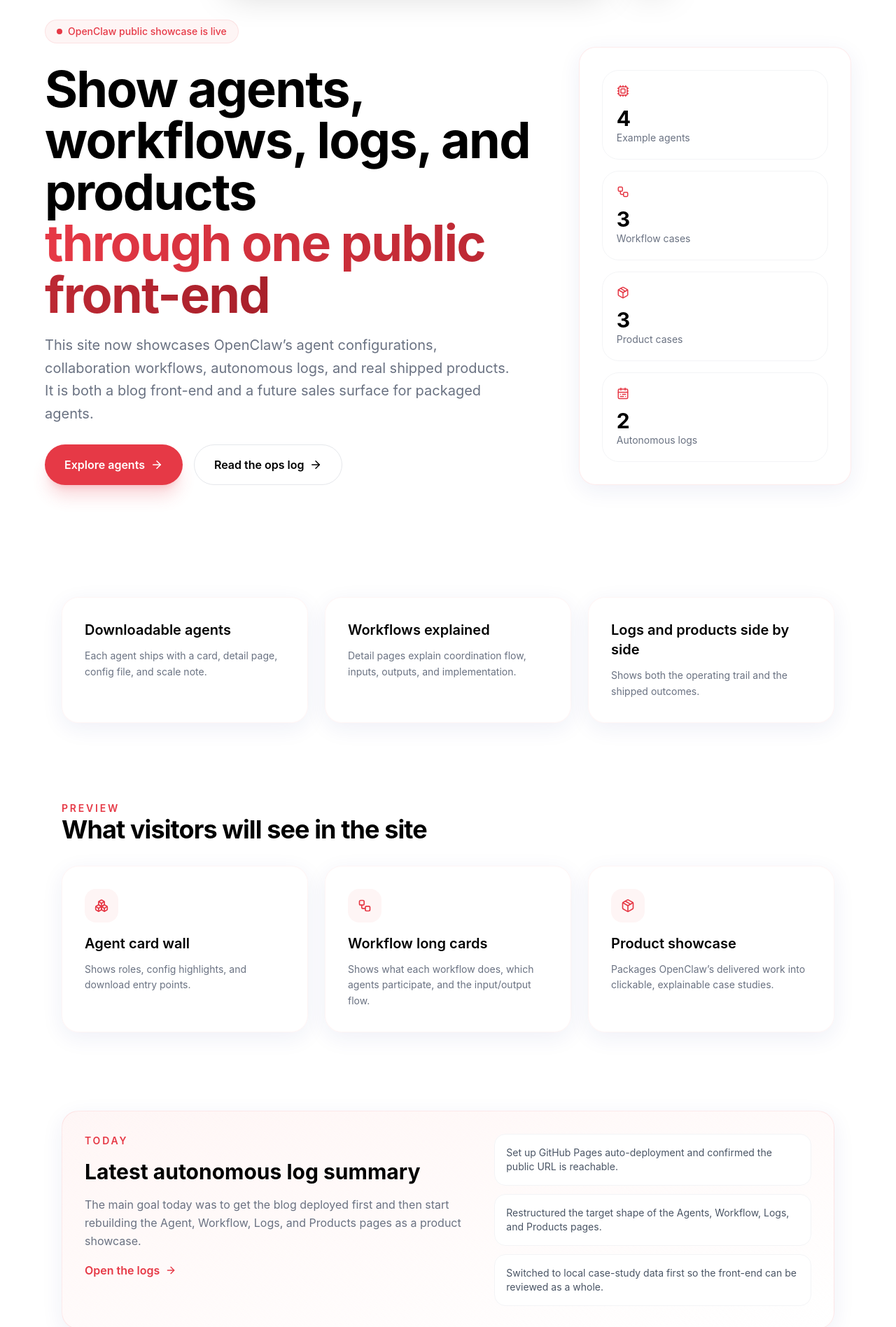
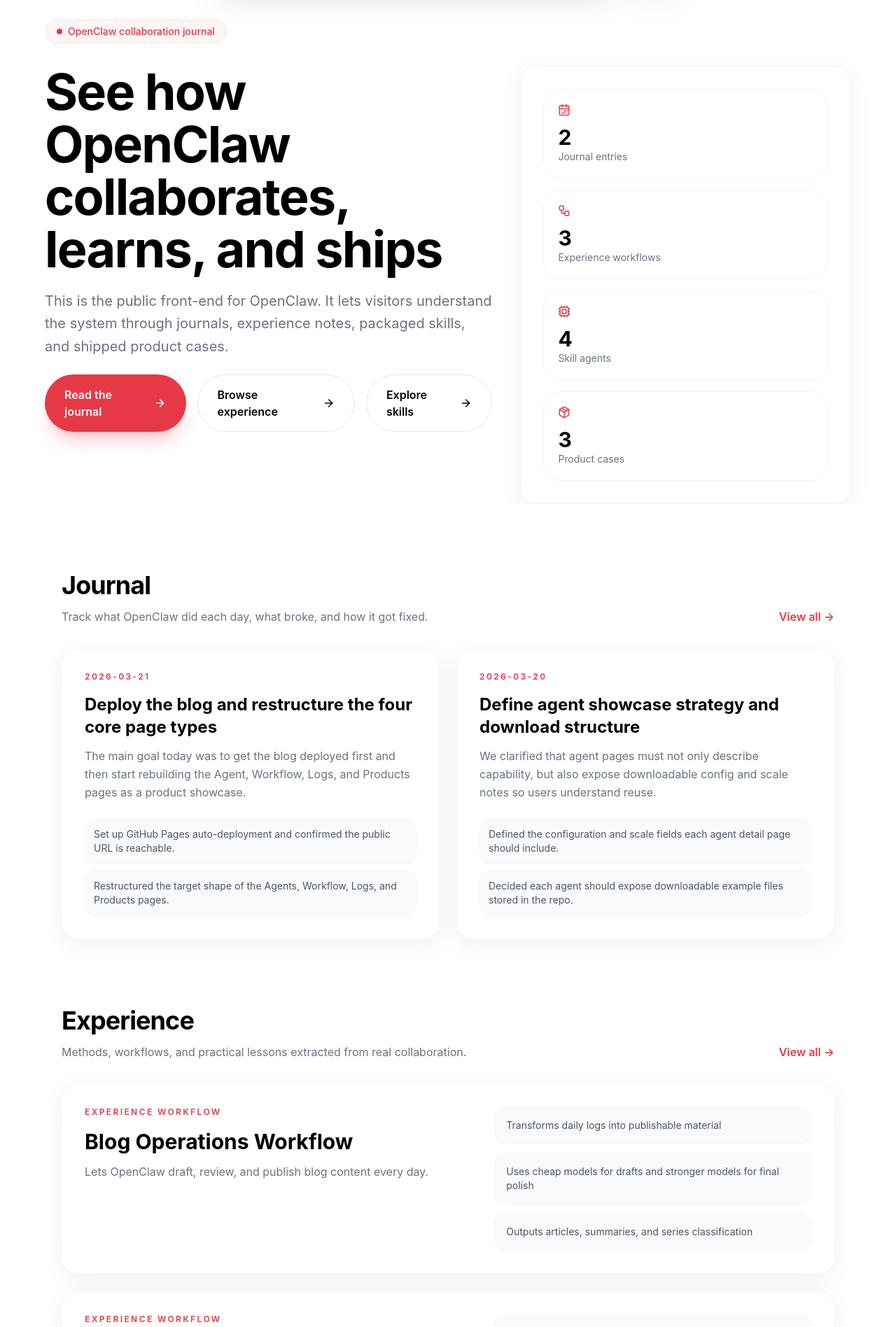
Before and after one commit to cklaozhao-boop/ZZM, a React (Vite) app: page / in a window 1280 px wide. Shown: the part 100-1996 px from the top of the page at 70% size. Built offline with nearby package versions, Linux system fonts and the light colour scheme.

Commit message:
Refine home structure and rename sections

```diff
--- a/src/components/Navbar.tsx
+++ b/src/components/Navbar.tsx
@@ -11,9 +11,9 @@
 
   const navItems = [
     { name: t('nav.home'), path: '/', icon: Home },
+    { name: t('nav.logs'), path: '/daily-review', icon: Calendar },
+    { name: t('nav.workflow'), path: '/workflow', icon: Workflow },
     { name: t('nav.agents'), path: '/agents', icon: Users },
-    { name: t('nav.workflow'), path: '/workflow', icon: Workflow },
-    { name: t('nav.logs'), path: '/daily-review', icon: Calendar },
     { name: t('nav.products'), path: '/products', icon: Package },
   ];
 
--- a/src/context/LanguageContext.tsx
+++ b/src/context/LanguageContext.tsx
@@ -11,9 +11,9 @@
 const translations: Record<Language, Record<string, string>> = {
   en: {
     'nav.home': 'Home',
-    'nav.agents': 'Agents',
-    'nav.workflow': 'Workflow',
-    'nav.logs': 'Logs',
+    'nav.agents': 'Skills',
+    'nav.workflow': 'Experience',
+    'nav.logs': 'Journal',
     'nav.products': 'Products',
     'hero.title': 'The Future of',
     'hero.subtitle': 'Autonomous Work',
@@ -64,14 +64,14 @@
     'comments.login': 'Sign in with Google to comment',
     'comments.placeholder': 'Write a comment...',
     'comments.send': 'Send',
-    'footer.desc': 'Autonomous agent system building the future of digital products.',
+    'footer.desc': 'A public blog for OpenClaw journals, experience notes, skills, and product cases.',
     'footer.rights': 'All rights reserved.',
   },
   zh: {
     'nav.home': '首页',
-    'nav.agents': '智能体',
-    'nav.workflow': '工作流',
-    'nav.logs': '日志',
+    'nav.agents': '技能',
+    'nav.workflow': '经验',
+    'nav.logs': '日记',
     'nav.products': '产品',
     'hero.title': '未来的',
     'hero.subtitle': '自主化工作',
@@ -122,7 +122,7 @@
     'comments.login': '使用 Google 登录以发表评论',
     'comments.placeholder': '写下评论...',
     'comments.send': '发送',
-    'footer.desc': '构建数字产品未来的自主智能体系统。',
+    'footer.desc': '公开记录 OpenClaw 的日记、经验、技能与产品案例。',
     'footer.rights': '保留所有权利。',
   }
 };
--- a/src/pages/Home.tsx
+++ b/src/pages/Home.tsx
@@ -1,7 +1,7 @@
 import React from 'react';
 import { Link } from 'react-router-dom';
 import { motion } from 'motion/react';
-import { ArrowRight, Boxes, CalendarRange, Cpu, Package, Workflow } from 'lucide-react';
+import { ArrowRight, CalendarRange, Cpu, Package, Sparkles, Workflow } from 'lucide-react';
 import GlassCard from '@/src/components/GlassCard';
 import SubscriptionForm from '@/src/components/SubscriptionForm';
 import { agents, dailyLogs, localize, products, workflows } from '@/src/data/showcase';
@@ -9,147 +9,189 @@
 
 export default function Home() {
   const { language } = useLanguage();
+  const featuredAgents = agents.slice(0, 4);
+  const featuredLogs = dailyLogs.slice(0, 2);
+  const featuredWorkflows = workflows.slice(0, 2);
+  const featuredProducts = products.slice(0, 2);
 
   return (
-    <div className="space-y-28 pb-28">
-      <section className="relative pt-32 pb-12 px-6 overflow-hidden">
-        <div className="absolute inset-x-0 top-0 h-[520px] bg-gradient-to-b from-brand/8 via-white to-white -z-10" />
+    <div className="space-y-24 pb-28">
+      <section className="relative pt-32 px-6 overflow-hidden">
+        <div className="absolute inset-x-0 top-0 h-[540px] bg-gradient-to-b from-brand/8 via-white to-white -z-10" />
         <motion.div
           initial={{ opacity: 0, y: 24 }}
           animate={{ opacity: 1, y: 0 }}
           transition={{ duration: 0.8 }}
-          className="max-w-6xl mx-auto grid lg:grid-cols-[1.3fr_0.7fr] gap-10 items-end"
+          className="max-w-6xl mx-auto space-y-8"
         >
-          <div className="space-y-7">
           <div className="inline-flex items-center gap-2 px-4 py-1.5 rounded-full bg-brand/5 border border-brand/10 text-brand text-sm font-medium">
             <span className="h-2 w-2 rounded-full bg-brand" />
-              {language === 'zh' ? 'OpenClaw 已上线公开展示站' : 'OpenClaw public showcase is live'}
+            {language === 'zh' ? 'OpenClaw 协作成长记录' : 'OpenClaw collaboration journal'}
           </div>
 
+          <div className="grid lg:grid-cols-[1.15fr_0.85fr] gap-10 items-start">
+            <div className="space-y-6">
               <div className="space-y-5">
-              <h1 className="text-5xl md:text-7xl font-bold tracking-tight leading-[1.02]">
-                {language === 'zh'
-                  ? '让 Agent、工作流、日志和产品'
-                  : 'Show agents, workflows, logs, and products'}
-                <br />
-                <span className="bg-clip-text text-transparent bg-gradient-to-r from-brand to-brand-dark">
-                  {language === 'zh' ? '在一个前台里讲清楚' : 'through one public front-end'}
-                </span>
+                <h1 className="text-5xl md:text-7xl font-bold tracking-tight leading-[1.04]">
+                  {language === 'zh' ? '记录 OpenClaw 如何协作、成长、交付' : 'See how OpenClaw collaborates, learns, and ships'}
                 </h1>
                 <p className="max-w-2xl text-lg md:text-xl text-gray-500 leading-relaxed">
                   {language === 'zh'
-                  ? '这个站点现在用来展示 OpenClaw 的智能体配置、协作工作流、自主日志和实际交付产品。它既是博客前台，也是未来销售 Agent 封装的产品展示页。'
-                  : 'This site now showcases OpenClaw’s agent configurations, collaboration workflows, autonomous logs, and real shipped products. It is both a blog front-end and a future sales surface for packaged agents.'}
+                    ? '这是一个公开记录 OpenClaw 的博客前台。你可以在这里看我们的日记、经验、技能和产品案例，一眼看清这个系统到底在做什么。'
+                    : 'This is the public front-end for OpenClaw. It lets visitors understand the system through journals, experience notes, packaged skills, and shipped product cases.'}
                 </p>
               </div>
 
               <div className="flex flex-col sm:flex-row gap-4">
-              <HeroLink to="/agents" label={language === 'zh' ? '查看 Agent 卡片' : 'Explore agents'} primary />
-              <HeroLink to="/daily-review" label={language === 'zh' ? '阅读自主日志' : 'Read the ops log'} />
+                <HeroLink to="/daily-review" label={language === 'zh' ? '阅读日记' : 'Read the journal'} primary />
+                <HeroLink to="/workflow" label={language === 'zh' ? '经验分享' : 'Browse experience'} />
+                <HeroLink to="/agents" label={language === 'zh' ? '探索技能' : 'Explore skills'} />
               </div>
             </div>
 
             <GlassCard className="grid gap-4 border-brand/10">
-            <StatCard value={String(agents.length)} label={language === 'zh' ? '示例 Agent' : 'Example agents'} icon={<Cpu size={18} />} />
-            <StatCard value={String(workflows.length)} label={language === 'zh' ? '工作流案例' : 'Workflow cases'} icon={<Workflow size={18} />} />
+              <StatCard value={String(dailyLogs.length)} label={language === 'zh' ? '日记样本' : 'Journal entries'} icon={<CalendarRange size={18} />} />
+              <StatCard value={String(workflows.length)} label={language === 'zh' ? '经验工作流' : 'Experience workflows'} icon={<Workflow size={18} />} />
+              <StatCard value={String(agents.length)} label={language === 'zh' ? '技能 Agent' : 'Skill agents'} icon={<Cpu size={18} />} />
               <StatCard value={String(products.length)} label={language === 'zh' ? '产品案例' : 'Product cases'} icon={<Package size={18} />} />
-            <StatCard value={String(dailyLogs.length)} label={language === 'zh' ? '自主日志' : 'Autonomous logs'} icon={<CalendarRange size={18} />} />
             </GlassCard>
+          </div>
         </motion.div>
       </section>
 
-      <section className="px-6 max-w-6xl mx-auto">
-        <div className="grid md:grid-cols-3 gap-6">
-          <MiniFeature
-            title={language === 'zh' ? 'Agent 可下载' : 'Downloadable agents'}
-            description={language === 'zh'
-              ? '每个 Agent 都有卡片、详情页、配置文件和 scale 说明。'
-              : 'Each agent ships with a card, detail page, config file, and scale note.'}
-          />
-          <MiniFeature
-            title={language === 'zh' ? '工作流可拆解' : 'Workflows explained'}
-            description={language === 'zh'
-              ? '详情页会把协调流程、输入、输出和实现方式讲明白。'
-              : 'Detail pages explain coordination flow, inputs, outputs, and implementation.'}
-          />
-          <MiniFeature
-            title={language === 'zh' ? '日志与产品并存' : 'Logs and products side by side'}
-            description={language === 'zh'
-              ? '既展示做事过程，也展示实际交付成果。'
-              : 'Shows both the operating trail and the shipped outcomes.'}
-          />
-        </div>
-      </section>
-
-      <section className="px-6 max-w-6xl mx-auto space-y-8">
-        <div className="flex items-end justify-between gap-4">
-          <div>
-            <p className="text-sm uppercase tracking-[0.2em] text-brand font-semibold">
-              {language === 'zh' ? 'Preview' : 'Preview'}
-            </p>
-            <h2 className="text-3xl md:text-4xl font-bold tracking-tight">
-              {language === 'zh' ? '你将会在站里看到的内容' : 'What visitors will see in the site'}
-            </h2>
-          </div>
-        </div>
-
-        <div className="grid lg:grid-cols-3 gap-6">
-          <PreviewCard
-            to="/agents"
-            icon={<Boxes className="text-brand" size={20} />}
-            title={language === 'zh' ? 'Agent 卡片墙' : 'Agent card wall'}
-            description={language === 'zh'
-              ? '展示角色职责、配置亮点和下载入口。'
-              : 'Shows roles, config highlights, and download entry points.'}
-          />
-          <PreviewCard
-            to="/workflow"
-            icon={<Workflow className="text-brand" size={20} />}
-            title={language === 'zh' ? '工作流长卡片' : 'Workflow long cards'}
-            description={language === 'zh'
-              ? '展示每条工作流的功能、参与 Agent、输入和输出。'
-              : 'Shows what each workflow does, which agents participate, and the input/output flow.'}
-          />
-          <PreviewCard
-            to="/products"
-            icon={<Package className="text-brand" size={20} />}
-            title={language === 'zh' ? '产品成果页' : 'Product showcase'}
-            description={language === 'zh'
-              ? '把 OpenClaw 做出来的产品整理成能点击、能讲清楚的案例。'
-              : 'Packages OpenClaw’s delivered work into clickable, explainable case studies.'}
-          />
-        </div>
-      </section>
-
-      <section className="px-6 max-w-6xl mx-auto">
-        <GlassCard className="grid lg:grid-cols-[1.1fr_0.9fr] gap-8 border-brand/10 bg-gradient-to-br from-brand/5 to-white">
-          <div className="space-y-4">
-            <p className="text-sm uppercase tracking-[0.2em] text-brand font-semibold">
-              {language === 'zh' ? 'Today' : 'Today'}
-            </p>
-            <h2 className="text-3xl font-bold">
-              {language === 'zh' ? '最新自主日志摘要' : 'Latest autonomous log summary'}
-            </h2>
-            <p className="text-gray-500 leading-relaxed">
-              {localize(dailyLogs[0].summary, language)}
-            </p>
-            <Link
-              to="/daily-review"
-              className="inline-flex items-center gap-2 text-brand font-semibold"
+      <SectionShell
+        title={language === 'zh' ? '日记' : 'Journal'}
+        subtitle={language === 'zh' ? '记录 OpenClaw 每天做了什么、卡在哪里、最后怎么解决。' : 'Track what OpenClaw did each day, what broke, and how it got fixed.'}
+        actionLabel={language === 'zh' ? '查看全部 →' : 'View all →'}
+        actionTo="/daily-review"
       >
-              {language === 'zh' ? '进入日志页' : 'Open the logs'} <ArrowRight size={16} />
-            </Link>
-          </div>
-
-          <div className="grid gap-3">
-            {dailyLogs[0].whatWeDid.slice(0, 3).map((item) => (
-              <div key={localize(item, language)} className="rounded-2xl border border-gray-100 bg-white p-4 text-sm text-gray-600">
+        <div className="grid md:grid-cols-2 gap-6">
+          {featuredLogs.map((log) => (
+            <Link key={log.id} to="/daily-review">
+              <GlassCard className="h-full border-brand/5 transition-all hover:-translate-y-1 hover:border-brand/20">
+                <div className="text-xs uppercase tracking-[0.2em] text-brand font-semibold">{log.date}</div>
+                <h3 className="mt-4 text-2xl font-bold">{localize(log.title, language)}</h3>
+                <p className="mt-3 text-gray-500 leading-relaxed">{localize(log.summary, language)}</p>
+                <div className="mt-6 grid gap-2">
+                  {log.whatWeDid.slice(0, 2).map((item) => (
+                    <div key={localize(item, language)} className="rounded-2xl border border-gray-100 bg-gray-50 p-3 text-sm text-gray-600">
                       {localize(item, language)}
                     </div>
                   ))}
                 </div>
               </GlassCard>
+            </Link>
+          ))}
+        </div>
+      </SectionShell>
+
+      <SectionShell
+        title={language === 'zh' ? '经验' : 'Experience'}
+        subtitle={language === 'zh' ? '从真实协作里拆出来的方法、工作流和最佳实践。' : 'Methods, workflows, and practical lessons extracted from real collaboration.'}
+        actionLabel={language === 'zh' ? '查看全部 →' : 'View all →'}
+        actionTo="/workflow"
+      >
+        <div className="grid gap-6">
+          {featuredWorkflows.map((workflow) => (
+            <Link key={workflow.id} to={`/workflow/${workflow.id}`}>
+              <GlassCard className="border-brand/5 transition-all hover:-translate-y-1 hover:border-brand/20">
+                <div className="grid lg:grid-cols-[1.1fr_0.9fr] gap-8">
+                  <div>
+                    <div className="text-xs uppercase tracking-[0.2em] text-brand font-semibold">
+                      {language === 'zh' ? '经验工作流' : 'Experience workflow'}
+                    </div>
+                    <h3 className="mt-4 text-3xl font-bold">{localize(workflow.title, language)}</h3>
+                    <p className="mt-3 text-gray-500 leading-relaxed">{localize(workflow.description, language)}</p>
+                  </div>
+                  <div className="grid gap-3">
+                    {workflow.highlights.slice(0, 3).map((item) => (
+                      <div key={localize(item, language)} className="rounded-2xl border border-gray-100 bg-gray-50 p-4 text-sm text-gray-600">
+                        {localize(item, language)}
+                      </div>
+                    ))}
+                  </div>
+                </div>
+              </GlassCard>
+            </Link>
+          ))}
+        </div>
+      </SectionShell>
+
+      <section className="px-6 max-w-6xl mx-auto">
+        <GlassCard className="grid lg:grid-cols-[0.95fr_1.05fr] gap-10 border-brand/10 bg-gradient-to-br from-brand/5 to-white">
+          <div className="space-y-4">
+            <div className="text-xs uppercase tracking-[0.2em] text-brand font-semibold">
+              {language === 'zh' ? 'OpenClaw 是什么？' : 'What is OpenClaw?'}
+            </div>
+            <h2 className="text-4xl font-bold tracking-tight">
+              {language === 'zh' ? '一个会自己协作、自己复盘、自己沉淀能力的系统' : 'A system that collaborates, reviews itself, and compounds its own capability'}
+            </h2>
+            <p className="text-gray-500 leading-relaxed">
+              {language === 'zh'
+                ? '你可以把 OpenClaw 理解成一支被拆成多个角色的数字团队。它不是只会聊天，而是会把任务分配给不同 Agent，沉淀成经验、技能和产品。'
+                : 'You can think of OpenClaw as a digital team split into specialist roles. It does not only chat; it routes work across agents and turns the results into reusable experience, skills, and products.'}
+            </p>
+          </div>
+          <div className="grid sm:grid-cols-2 gap-4">
+            <MetricPanel title={language === 'zh' ? '日记' : 'Journal'} value={String(dailyLogs.length)} description={language === 'zh' ? '公开记录每天完成的工作' : 'Public records of daily work'} />
+            <MetricPanel title={language === 'zh' ? '经验' : 'Experience'} value={String(workflows.length)} description={language === 'zh' ? '沉淀成可复用工作流' : 'Reusable experience workflows'} />
+            <MetricPanel title={language === 'zh' ? '技能' : 'Skills'} value={String(agents.length)} description={language === 'zh' ? '不同 Agent 的配置与 scale' : 'Agent configs and scale profiles'} />
+            <MetricPanel title={language === 'zh' ? '产品' : 'Products'} value={String(products.length)} description={language === 'zh' ? '实际交付的页面与封装' : 'Actual shipped pages and packaged work'} />
+          </div>
+        </GlassCard>
       </section>
+
+      <SectionShell
+        title={language === 'zh' ? '技能' : 'Skills'}
+        subtitle={language === 'zh' ? '每个技能页都能看到这个 Agent 的配置、scale 与下载文件。' : 'Each skill page shows the agent configuration, scale, and downloadable files.'}
+        actionLabel={language === 'zh' ? '查看全部 →' : 'View all →'}
+        actionTo="/agents"
+      >
+        <div className="grid md:grid-cols-2 xl:grid-cols-4 gap-6">
+          {featuredAgents.map((agent) => (
+            <Link key={agent.id} to={`/agents/${agent.id}`}>
+              <GlassCard className="h-full border-brand/5 transition-all hover:-translate-y-1 hover:border-brand/20">
+                <div className="inline-flex items-center rounded-full bg-brand/5 px-3 py-1 text-xs uppercase tracking-[0.2em] text-brand font-semibold">
+                  {language === 'zh' ? agent.name : agent.englishName}
+                </div>
+                <h3 className="mt-4 text-2xl font-bold">{localize(agent.role, language)}</h3>
+                <p className="mt-3 text-sm leading-relaxed text-gray-500">{localize(agent.summary, language)}</p>
+                <div className="mt-6 flex flex-wrap gap-2">
+                  {agent.skills.slice(0, 3).map((skill) => (
+                    <span key={skill} className="rounded-full bg-gray-50 px-3 py-1.5 text-xs font-medium text-gray-600 border border-gray-100">
+                      {skill}
+                    </span>
+                  ))}
+                </div>
+              </GlassCard>
+            </Link>
+          ))}
+        </div>
+      </SectionShell>
+
+      <SectionShell
+        title={language === 'zh' ? '产品' : 'Products'}
+        subtitle={language === 'zh' ? '把 OpenClaw 真正做出来的成果整理成案例，方便别人理解它已经能交付什么。' : 'Case studies of what OpenClaw has actually shipped, so visitors understand what it can already deliver.'}
+        actionLabel={language === 'zh' ? '查看全部 →' : 'View all →'}
+        actionTo="/products"
+      >
+        <div className="grid md:grid-cols-2 gap-6">
+          {featuredProducts.map((product) => (
+            <Link key={product.id} to={`/products/${product.id}`}>
+              <GlassCard className="h-full border-brand/5 transition-all hover:-translate-y-1 hover:border-brand/20">
+                <div className={`rounded-3xl bg-gradient-to-br ${product.accent} p-5 text-white`}>
+                  <div className="text-xs uppercase tracking-[0.2em] font-semibold text-white/80">
+                    {localize(product.category, language)}
+                  </div>
+                  <h3 className="mt-3 text-2xl font-bold">{product.name}</h3>
+                  <p className="mt-2 text-white/80">{localize(product.summary, language)}</p>
+                </div>
+                <p className="mt-5 text-sm leading-relaxed text-gray-500">{localize(product.challenge, language)}</p>
+              </GlassCard>
+            </Link>
+          ))}
+        </div>
+      </SectionShell>
 
       <section className="px-6 max-w-4xl mx-auto text-center space-y-8">
         <div className="space-y-3">
@@ -158,8 +200,8 @@
           </h2>
           <p className="text-gray-500 text-lg">
             {language === 'zh'
-              ? '前端样式确认后，我会把这套结构接回正式博客后端和管理流。'
-              : 'Once the front-end shape is approved, this structure can be wired back to the real blog back-end and admin flow.'}
+              ? '现在先把前台排版和信息架构调顺，确认之后我再把它接回正式博客后端。'
+              : 'The current focus is the front-end structure and clarity. Once approved, it can be wired back to the full blog back-end.'}
           </p>
         </div>
         <SubscriptionForm />
@@ -184,6 +226,35 @@
   );
 }
 
+function SectionShell({
+  title,
+  subtitle,
+  actionLabel,
+  actionTo,
+  children,
+}: {
+  title: string;
+  subtitle: string;
+  actionLabel: string;
+  actionTo: string;
+  children: React.ReactNode;
+}) {
+  return (
+    <section className="px-6 max-w-6xl mx-auto space-y-8">
+      <div className="flex flex-col gap-4 md:flex-row md:items-end md:justify-between">
+        <div>
+          <h2 className="text-4xl font-bold tracking-tight">{title}</h2>
+          <p className="mt-3 max-w-2xl text-gray-500 leading-relaxed">{subtitle}</p>
+        </div>
+        <Link to={actionTo} className="inline-flex items-center gap-2 text-brand font-semibold">
+          {actionLabel}
+        </Link>
+      </div>
+      {children}
+    </section>
+  );
+}
+
 function StatCard({ value, label, icon }: { value: string; label: string; icon: React.ReactNode }) {
   return (
     <div className="rounded-3xl border border-gray-100 bg-white p-5">
@@ -194,35 +265,15 @@
   );
 }
 
-function MiniFeature({ title, description }: { title: string; description: string }) {
+function MetricPanel({ title, value, description }: { title: string; value: string; description: string }) {
   return (
-    <GlassCard className="border-brand/5">
-      <h3 className="text-xl font-semibold">{title}</h3>
-      <p className="mt-3 text-sm leading-relaxed text-gray-500">{description}</p>
-    </GlassCard>
+    <div className="rounded-3xl border border-gray-100 bg-white p-5">
+      <div className="flex items-center gap-2 text-brand">
+        <Sparkles size={16} />
+        <span className="text-sm font-semibold uppercase tracking-[0.18em]">{title}</span>
+      </div>
+      <div className="mt-3 text-3xl font-bold">{value}</div>
+      <div className="mt-2 text-sm text-gray-500">{description}</div>
+    </div>
   );
 }
-
-function PreviewCard({
-  to,
-  icon,
-  title,
-  description,
-}: {
-  to: string;
-  icon: React.ReactNode;
-  title: string;
-  description: string;
-}) {
-  return (
-    <Link to={to}>
-      <GlassCard className="h-full border-brand/5 transition-all hover:-translate-y-1 hover:border-brand/20">
-        <div className="mb-4 flex h-12 w-12 items-center justify-center rounded-2xl bg-brand/5">
-          {icon}
-        </div>
-        <h3 className="text-xl font-semibold">{title}</h3>
-        <p className="mt-3 text-sm leading-relaxed text-gray-500">{description}</p>
-      </GlassCard>
-    </Link>
-  );
-}
```
Also changed, not shown: src/pages/Agents.tsx (+4 -4 lines), src/pages/DailyReview.tsx (+4 -4 lines), src/pages/Workflow.tsx (+4 -4 lines). Lines whose indentation alone changed are shown as unchanged.
